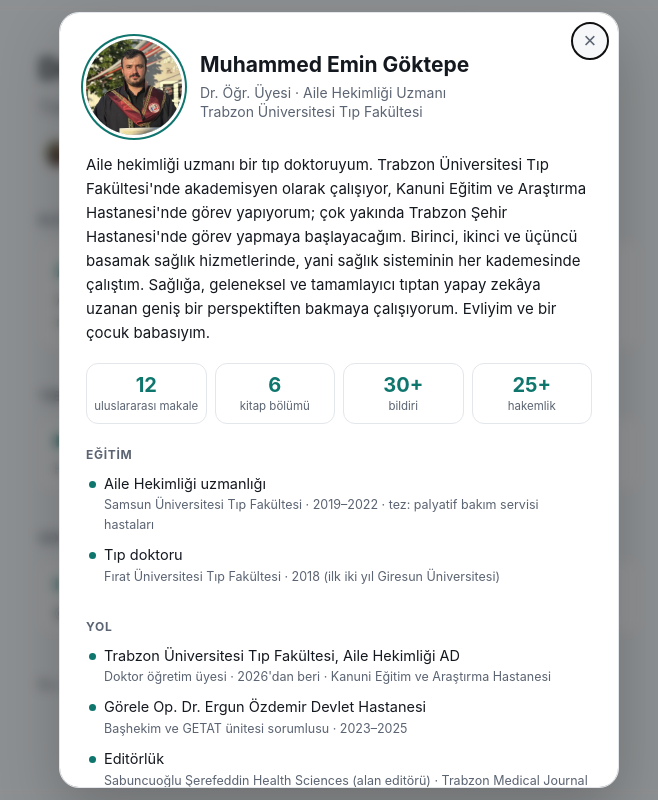
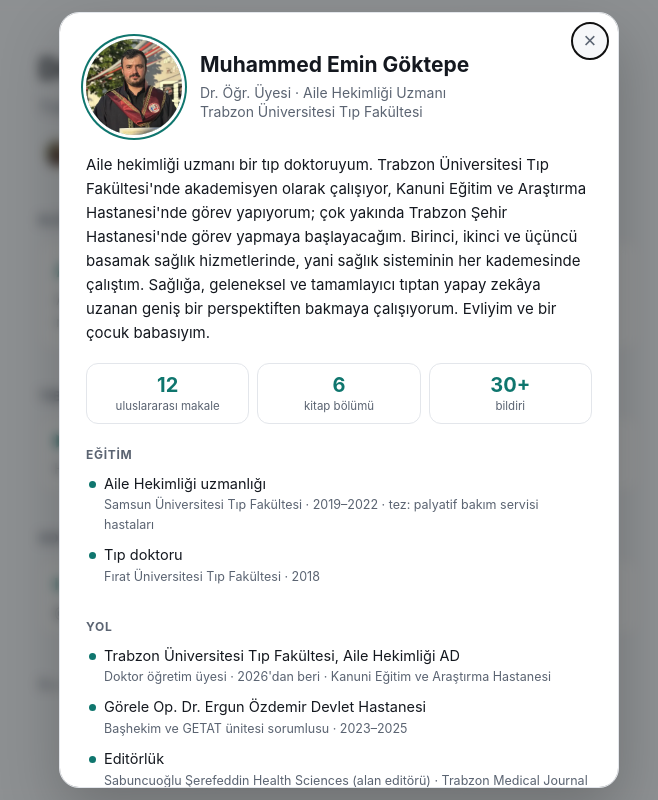
Before and after one commit to drmeg3861/emindoktor, a plain HTML site: page index.html in a window 1280 px wide. Shown: the whole page, without its empty margins (301-959 px from the left). Drawn offline with Linux system fonts and the light colour scheme.

Commit message:
Ben kimim: hakemlik sayısı ve Giresun satırı kaldırıldı
Co-Authored-By: Claude Opus 5.5 <noreply@anthropic.com>

```diff
--- a/index.html
+++ b/index.html
@@ -35,7 +35,7 @@ body:has(dialog.who[open]){overflow:hidden}
 .who-head h2{all:unset;display:block;font-size:21px;font-weight:700;line-height:1.25}
 .who-head p{margin:4px 0 0;color:var(--mut);font-size:14px;line-height:1.4}
 .who-lead{margin:18px 0 0;font-size:15px;line-height:1.6;color:var(--ink);text-wrap:pretty}
-.who-nums{display:grid;grid-template-columns:repeat(4,1fr);gap:8px;margin:18px 0 0}
+.who-nums{display:grid;grid-template-columns:repeat(3,1fr);gap:8px;margin:18px 0 0}
 .who-nums div{border:1px solid var(--line);border-radius:12px;padding:10px 6px;text-align:center}
 .who-nums b{display:block;font-size:20px;color:var(--acc);line-height:1.1}.who-nums span{font-size:11.5px;color:var(--mut);line-height:1.25;display:block;margin-top:3px}
 .who h3{font-size:12px;text-transform:uppercase;letter-spacing:.7px;color:var(--mut);margin:22px 0 8px}
@@ -57,7 +57,7 @@ body:has(dialog.who[open]){overflow:hidden}
 .who-foot a{color:var(--mut);font-size:13.5px;text-decoration:none}.who-foot a:hover{color:var(--acc)}
 .who-go{border:0;border-radius:999px;padding:10px 18px;background:var(--acc);color:#fff;font:inherit;font-size:14.5px;font-weight:600;cursor:pointer}
 @media (prefers-color-scheme:dark){.who-go{color:#0f1216}}
-@media (max-width:480px){.who-in{padding:22px 18px 18px}.who-head{flex-direction:column;align-items:flex-start;gap:12px}.who-head img{width:84px;height:84px}.who-nums{grid-template-columns:repeat(2,1fr)}}
+@media (max-width:480px){.who-in{padding:22px 18px 18px}.who-head{flex-direction:column;align-items:flex-start;gap:12px}.who-head img{width:84px;height:84px}}
 </style>
 </head>
 <body>
@@ -97,12 +97,11 @@ body:has(dialog.who[open]){overflow:hidden}
       <div><b>12</b><span>uluslararası makale</span></div>
       <div><b>6</b><span>kitap bölümü</span></div>
       <div><b>30+</b><span>bildiri</span></div>
-      <div><b>25+</b><span>hakemlik</span></div>
     </div>
     <h3>Eğitim</h3>
     <ul class="tl">
       <li>Aile Hekimliği uzmanlığı<small>Samsun Üniversitesi Tıp Fakültesi · 2019–2022 · tez: palyatif bakım servisi hastaları</small></li>
-      <li>Tıp doktoru<small>Fırat Üniversitesi Tıp Fakültesi · 2018 (ilk iki yıl Giresun Üniversitesi)</small></li>
+      <li>Tıp doktoru<small>Fırat Üniversitesi Tıp Fakültesi · 2018</small></li>
     </ul>
     <h3>Yol</h3>
     <ul class="tl">
```
